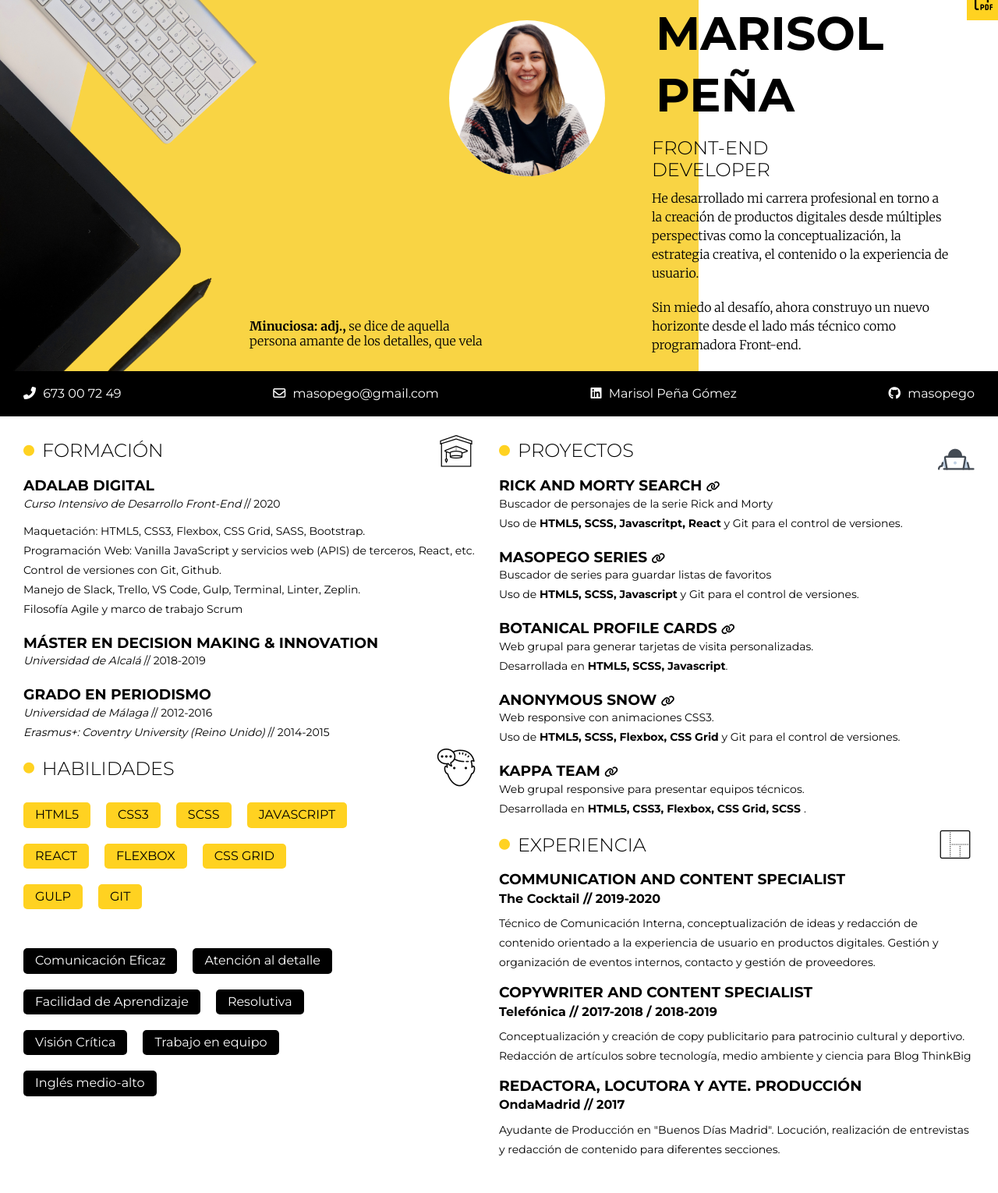
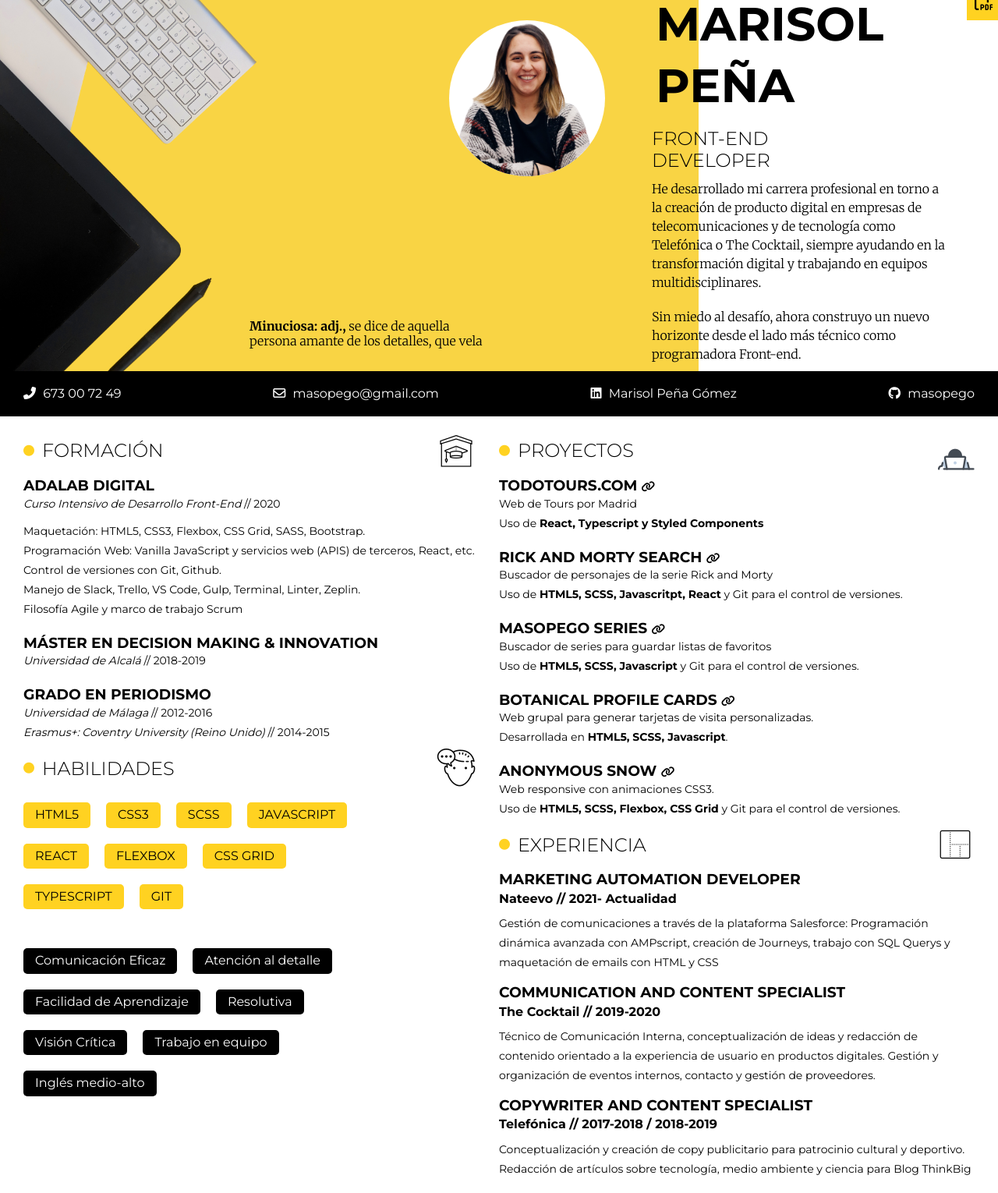
Before and after one commit to masopego/curriculum, a website: page src/html/index.html in a window 1280 px wide. Shown: the part 24-1554 px from the top of the page at 78% size. Drawn offline with nearby package versions, Linux system fonts and the light colour scheme; files that its build step writes are made by us from their sources; files whose address does not match are found by name.

Commit message:
Modify last role and proyects

```diff
--- a/src/html/partials/header.html
+++ b/src/html/partials/header.html
@@ -15,9 +15,10 @@
       <span>Front-end </span>Developer
     </h2>
     <p class="text">
-      He desarrollado mi carrera profesional en torno a la creación de productos
-      digitales desde múltiples perspectivas como la conceptualización, la
-      estrategia creativa, el contenido o la experiencia de usuario.
+      He desarrollado mi carrera profesional en torno a la creación de producto
+      digital en empresas de telecomunicaciones y de tecnología como Telefónica
+      o The Cocktail, siempre ayudando en la transformación digital y trabajando
+      en equipos multidisciplinares.
     </p>
     <p class="text">
       Sin miedo al desafío, ahora construyo un nuevo horizonte desde el lado más
--- a/src/html/partials/main.html
+++ b/src/html/partials/main.html
@@ -37,7 +37,7 @@
         <li class="uppercase skills__list--items item">React</li>
         <li class="uppercase skills__list--items item">FlexBox</li>
         <li class="uppercase skills__list--items item">CSS Grid</li>
-        <li class="uppercase skills__list--items item">Gulp</li>
+        <li class="uppercase skills__list--items item">TypeScript</li>
         <li class="uppercase skills__list--items item">Git</li>
       </ul>
       <ul class="skills__list">
@@ -55,6 +55,12 @@
     <div class="projects">
       <h2 class="uppercase title title--secondary"><i class="fas fa-circle"></i>proyectos</h2>
       <ul>
+        <li>
+          <a href="https://todotours-com.vercel.app/" target="_blank">
+             <h3 class="uppercase title">TodoTours.com <i class="fas fa-link"></i></h3>
+           </a>
+             <p class="small">Web de Tours por Madrid <span>Uso de <strong>React, Typescript y Styled Components</strong></span></p>
+         </li>
         <li>
           <a href="https://github.com/masopego/rick-and-morty-search" target="_blank">
              <h3 class="uppercase title">Rick and Morty Search <i class="fas fa-link"></i></h3>
@@ -79,18 +85,17 @@
            </a>
              <p class="small">Web responsive con animaciones CSS3. <span>Uso de <strong>HTML5, SCSS, Flexbox, CSS Grid</strong> y Git para el control de versiones.</span></p>
          </li>
-         <li>
-          <a href="https://github.com/Adalab/Project-Promo-J-Modulo-1-Team-7-Kappa" target="_blank">
-            <h3 class="uppercase title">Kappa Team <i class="fas fa-link"></i></h3>
-          </a>
-            <p class="small">Web grupal responsive para presentar equipos técnicos. <span>Desarrollada en <strong>HTML5, CSS3, Flexbox, CSS Grid, SCSS </strong>.</span></p>
-
-        </li>
       </ul>
     </div>
     <div class="experience">
        <h2 class="uppercase title title--secondary"><i class="fas fa-circle"></i>experiencia</h2>
        <ul>
+       <li>
+          <h3 class="uppercase title">Marketing Automation Developer</h3>
+          <h4>Nateevo // 2021- Actualidad</h4>
+          <p class="small">
+          Gestión de comunicaciones a través de la plataforma Salesforce: Programación dinámica avanzada con AMPscript, creación de Journeys, trabajo con SQL Querys y maquetación de emails con HTML y CSS</p>
+        </li>
         <li>
           <h3 class="uppercase title">Communication and Content Specialist</h3>
           <h4>The Cocktail // 2019-2020</h4>
@@ -101,11 +106,6 @@
           <h4>Telefónica // 2017-2018 / 2018-2019</h4>
           <p class="small">Conceptualización y creación de copy publicitario para patrocinio cultural y deportivo. Redacción de artículos sobre tecnología, medio ambiente y ciencia para Blog ThinkBig</p>
         </li>
-        <li>
-          <h3 class="uppercase title">Redactora, locutora y Ayte. Producción</h3>
-          <h4>OndaMadrid // 2017</h4>
-          <p class="small">Ayudante de Producción en "Buenos Días Madrid". Locución, realización de entrevistas y redacción de contenido para diferentes secciones.</p>
-        </li>
        </ul>
     </div>
   </section>
```
Also changed, not shown: 1 other file.
